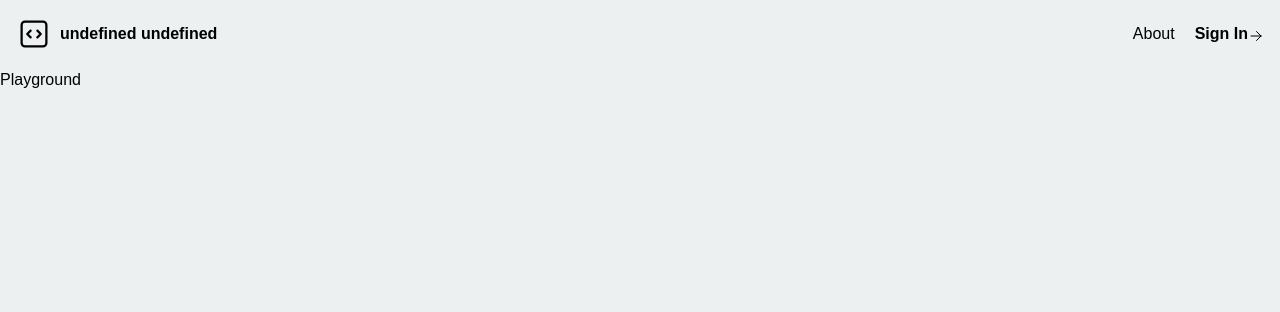
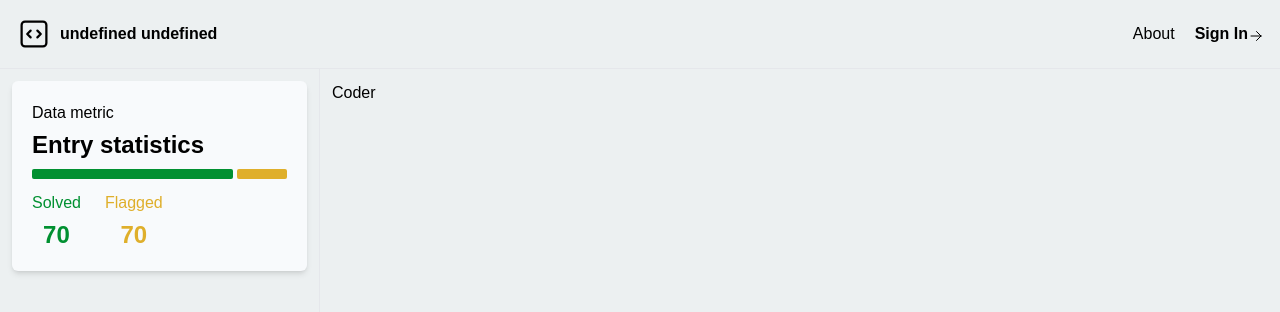
Before and after one commit to scode24/DSA-Tracker-App, a React (Create React App) app in the folder dsa-tracker-ui/: page /playground in a window 1280 px wide. Shown: the top 312 px of the page. Built offline with nearby package versions, Linux system fonts and the light colour scheme.

Commit message:
Design UI for playground entry state card

```diff
--- a/dsa-tracker-ui/src/components/Playground.js
+++ b/dsa-tracker-ui/src/components/Playground.js
@@ -1,16 +1,48 @@
 import React, { useEffect } from 'react'
 import { messageStore } from '../shared/StateStore'
+import { userInfoStore } from '../shared/StateStore'
 
 function Playground() {
 
     const { messageObj, setMessageObj } = messageStore();
+    const { userInfoObj, setUserInfoObj } = userInfoStore();
 
     useEffect(() => {
         setMessageObj('', '')
     }, [setMessageObj])
 
     return (
-        <div>Playground</div>
+        <div className='flex flex-row border-t h-90v max-md:flex-col'>
+            <div className='w-1/4 flex-col border-r p-3 max-md:w-full'>
+                <div className='flex flex-col'>
+
+                    <div className='flex flex-col card p-5'>
+                        <span>Data metric</span>
+                        <span className='text-2xl font-bold mt-1'>Entry statistics</span>
+                        <div className='flex flex-row mt-2'>
+                            <div className='h-10p rounded-sm' style={{ 'backgroundColor': '#019031', 'width': '80%' }}></div>
+                            <div className='h-10p rounded-sm ml-1' style={{ 'backgroundColor': '#DFAF2B', 'width': '20%' }}></div>
+                        </div>
+
+                        <div className='flex flex-row mt-3'>
+                            <div className='flex flex-col text-center mr-6' style={{ 'color': '#019031' }}>
+                                <span className=''>Solved</span>
+                                <span className='text-2xl mt-1 font-bold'>70</span>
+                            </div>
+
+                            <div className='flex flex-col text-center mr-5' style={{ 'color': '#DFAF2B' }}>
+                                <span>Flagged</span>
+                                <span className='text-2xl mt-1 font-bold'>70</span>
+                            </div>
+                        </div>
+                    </div>
+                </div>
+            </div>
+
+            <div className='w-3/4 flex-col p-3'>
+                Coder
+            </div>
+        </div>
     )
 }
 
--- a/dsa-tracker-ui/tailwind.config.js
+++ b/dsa-tracker-ui/tailwind.config.js
@@ -6,6 +6,7 @@ module.exports = {
   theme: {
     extend: {},
     height: {
+      '10p': '10px',
       '90v': '90vh'
     }
   },
```
